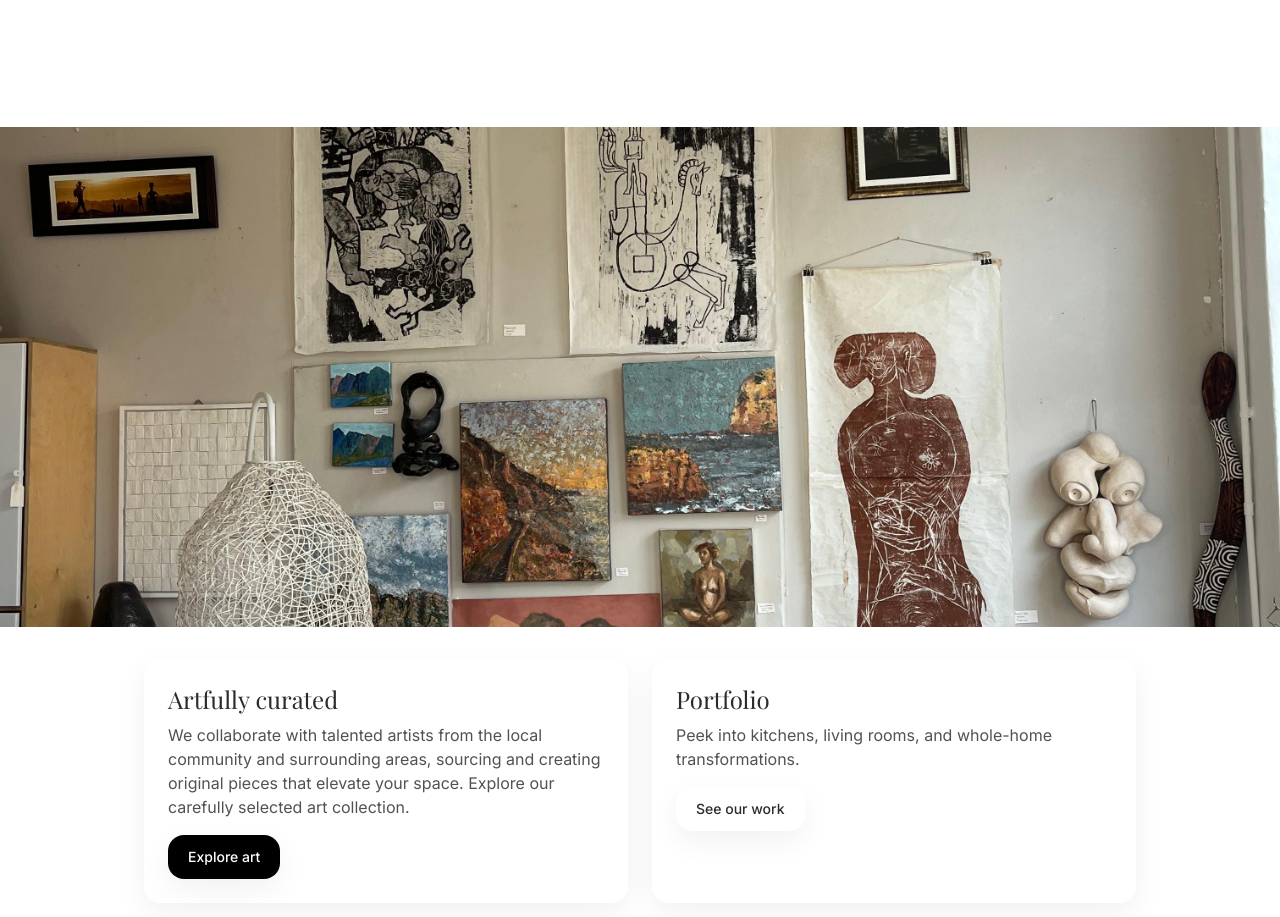
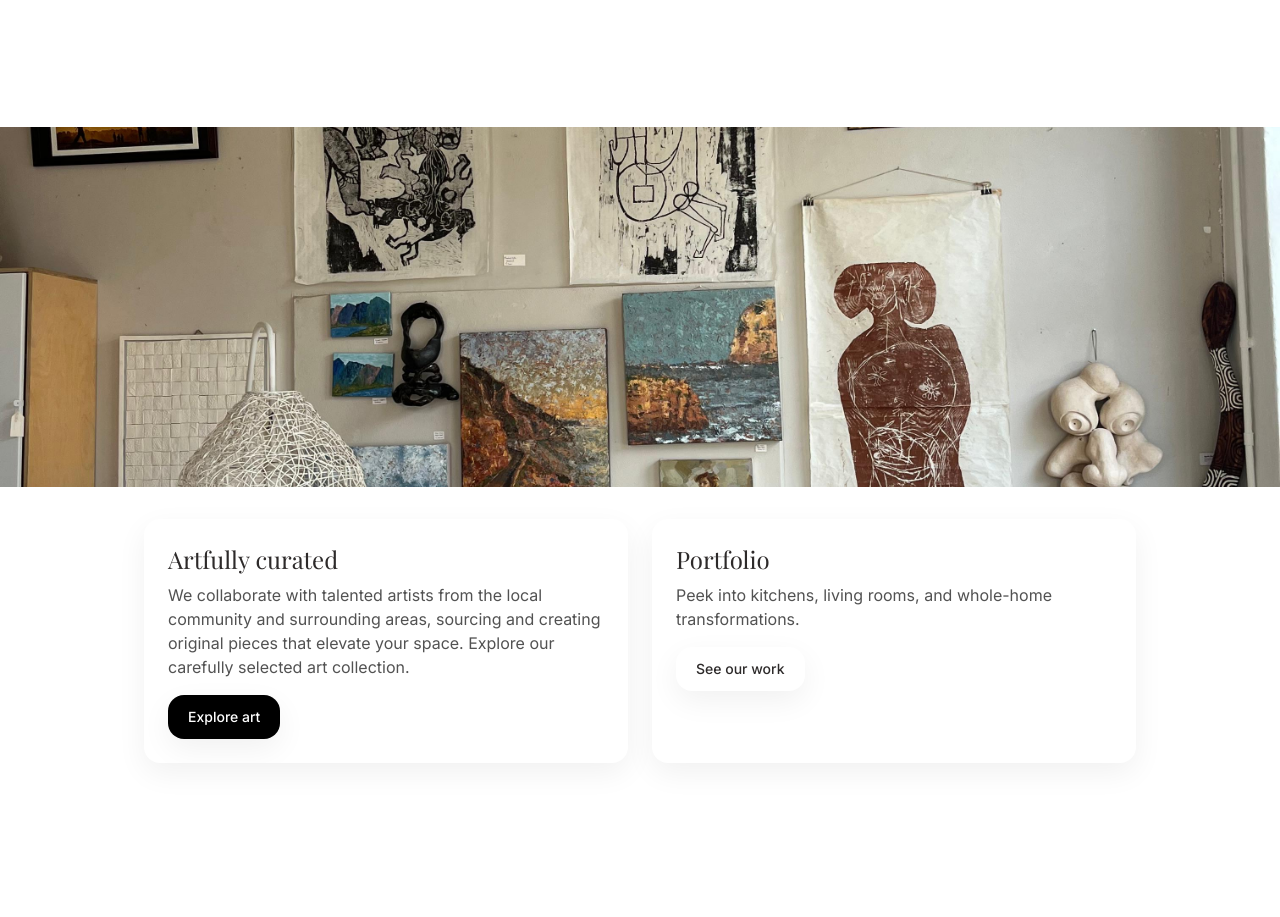
Before and after one commit to eliegamala/Louise-Decor-Design-1, a Next.js app: page / in a window 1280 px wide. Shown: the part 923-1840 px from the top of the page. Built offline with nearby package versions, Linux system fonts and the light colour scheme; a web font is replaced by a local one.

Commit message:
Update Parallax.tsx

```diff
--- a/components/Parallax.tsx
+++ b/components/Parallax.tsx
@@ -2,8 +2,12 @@ export default function Parallax({ image, children }: { image: string, children?
   return (
     <section className="section relative overflow-hidden">
       <div
-        className="parallax w-full h-[360px] sm:h-[400px] md:h-[500px] bg-fixed bg-cover bg-center bg-no-repeat"
-        style={{ backgroundImage: `url(${image})` }}
+        className="w-full bg-cover bg-center bg-no-repeat md:bg-fixed"
+        style={{
+          backgroundImage: `url(${image})`,
+          height: '360px',
+          backgroundAttachment: window.innerWidth >= 768 ? 'fixed' : 'scroll'
+        }}
       />
       {children && (
         <div className="container-narrow mt-8 px-4 mx-auto">
```
